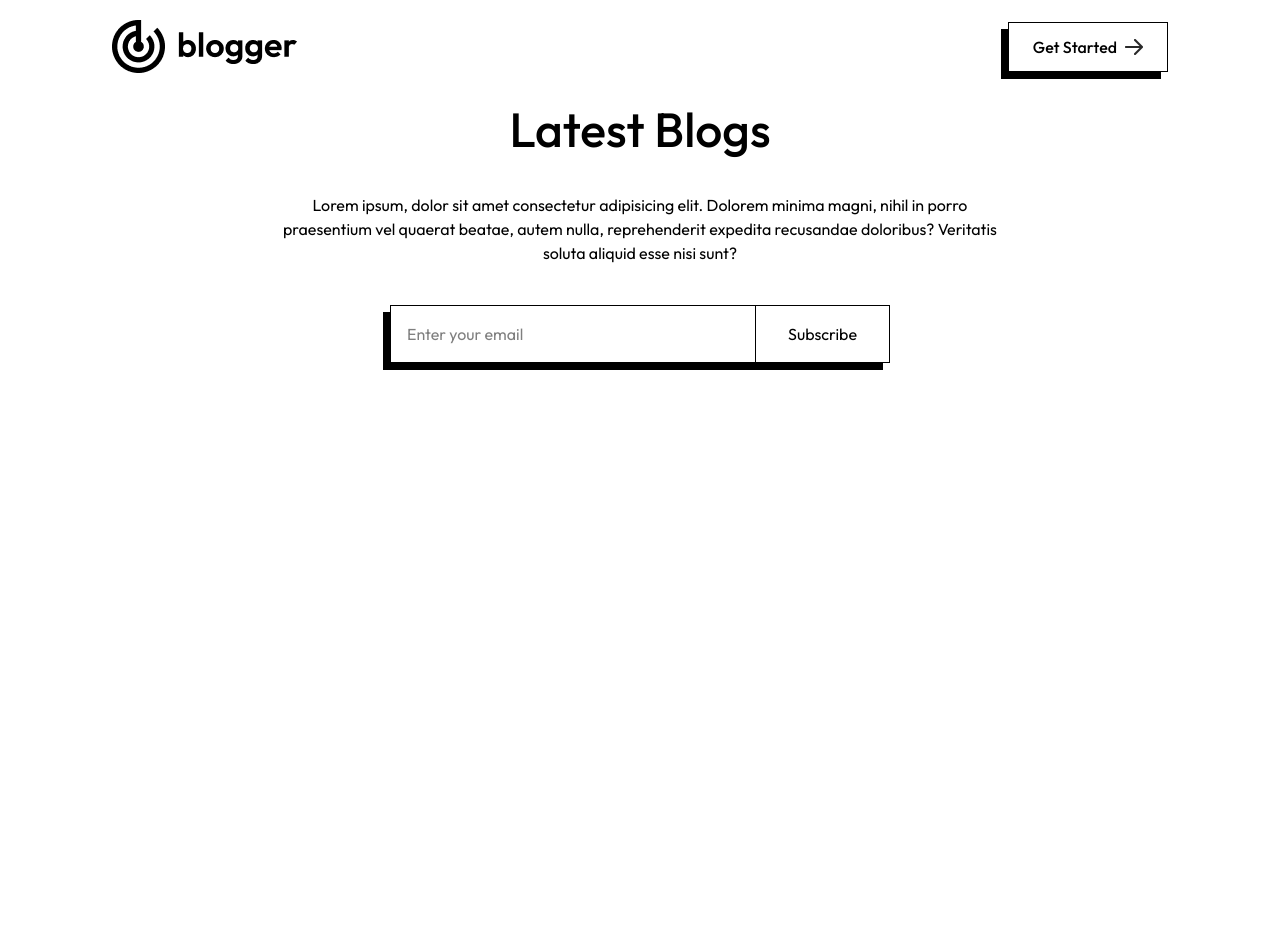
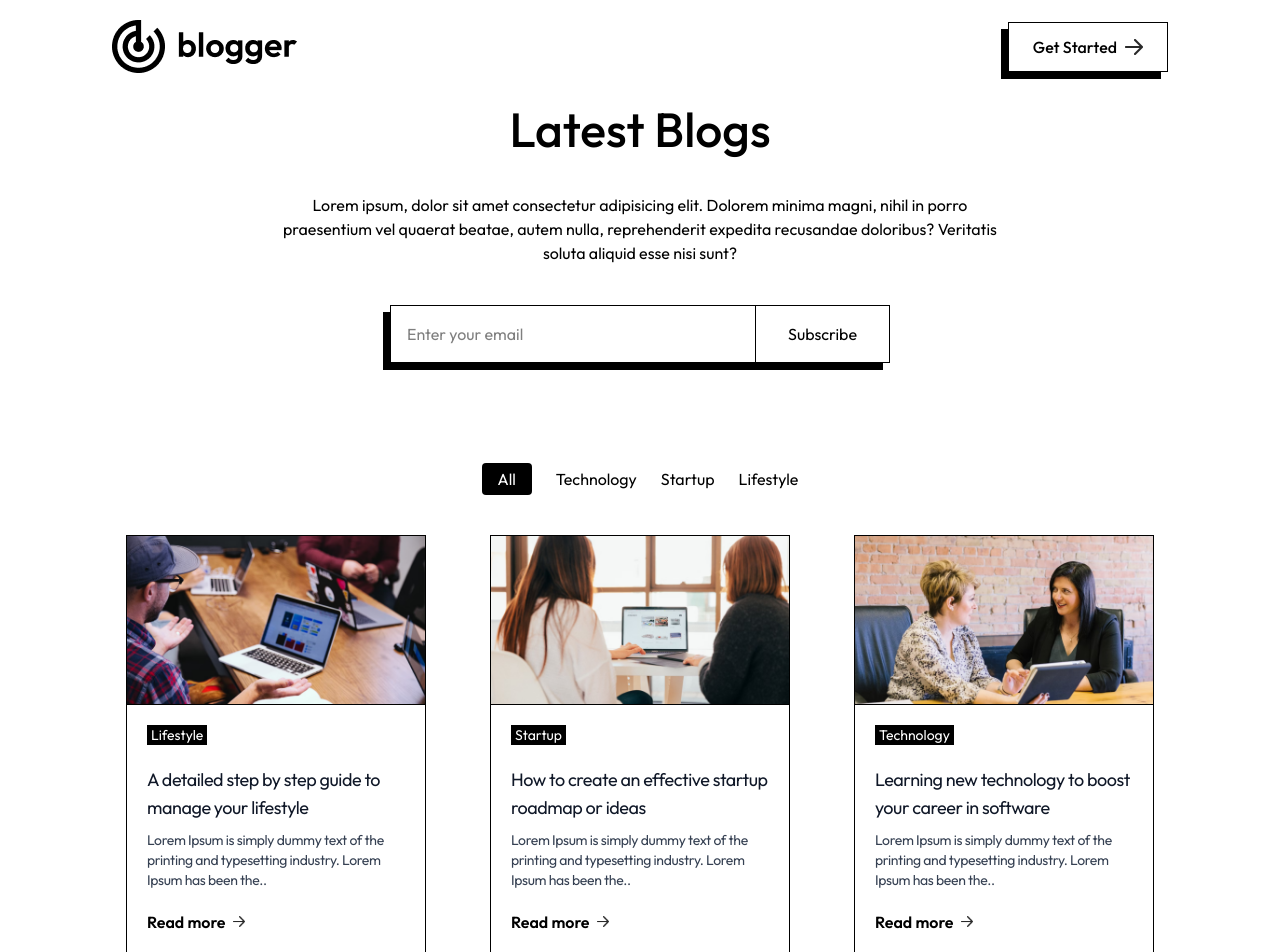
Before and after one commit to VAIyerAmogha/BlogApp, a Next.js app in the folder blog-app/: page / in a window 1280 px wide. Shown: the top 952 px of the page. Before the commit the page ends 800 px from the top, so only its background shows below. Built offline with nearby package versions, Linux system fonts and the light colour scheme.

Commit message:
created bloglist for the home page

```diff
--- a/blog-app/app/page.js
+++ b/blog-app/app/page.js
@@ -1,9 +1,12 @@
+"use client";
+import BlogList from "@/components/BlogList";
 import Header from "@/components/Header";
 
 export default function Home() {
   return (
     <>
       <Header />
+      <BlogList />
     </>
   );
 }
--- /dev/null
+++ b/blog-app/components/BlogItem.jsx
@@ -0,0 +1,34 @@
+import { assets, blog_data } from "@/assets/assets";
+import Image from "next/image";
+import React from "react";
+
+const BlogItem = ({ title, description, category, image }) => {
+  return (
+    <div className="max-w-[330px] sm:max-w-[300px] bg-white border border-black hover:shadow-[-7px_7px_0px_#000000]">
+      <Image
+        src={image}
+        alt="item"
+        width={400}
+        height={400}
+        className="border-b border-black"
+      />
+      <p className="ml-5 mt-5 px-1 inline-block bg-black text-white text-sm">
+        {category}
+      </p>
+      <div className="p-5">
+        <h5 className="mb-2 text-lg font-mediun tracking-tight text-gray-900">
+          {title}
+        </h5>
+        <p className="mb-3 text-sm tracking-tight text-gray-700">
+          {description}
+        </p>
+        <div className="inline-flex items-center py-2 font-semibold text-center">
+          Read more{" "}
+          <Image src={assets.arrow} className="ml-2" alt="arrow" width={12} />
+        </div>
+      </div>
+    </div>
+  );
+};
+
+export default BlogItem;
--- /dev/null
+++ b/blog-app/components/BlogList.jsx
@@ -0,0 +1,33 @@
+import { blog_data } from "@/assets/assets";
+import React from "react";
+import BlogItem from "./BlogItem";
+
+const BlogList = () => {
+  return (
+    <div>
+      <div className="flex justify-center gap-6 my-10">
+        <button className="bg-black text-white py-1 px-4 rounded-sm">
+          All
+        </button>
+        <button>Technology</button>
+        <button>Startup</button>
+        <button>Lifestyle</button>
+      </div>
+      <div className="flex flex-wrap justify-around gap-1 gap-y-10 mb-16 xl:mx-24">
+        {blog_data.map((item, index) => {
+          return (
+            <BlogItem
+              key={index}
+              image={item.image}
+              title={item.title}
+              description={item.description}
+              category={item.category}
+            />
+          );
+        })}
+      </div>
+    </div>
+  );
+};
+
+export default BlogList;
```
